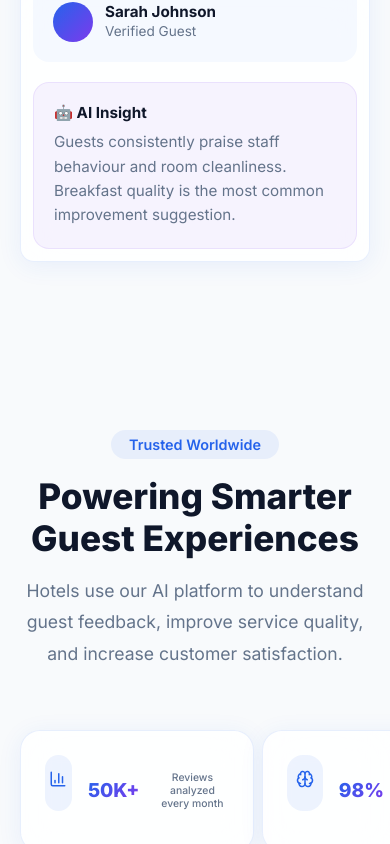
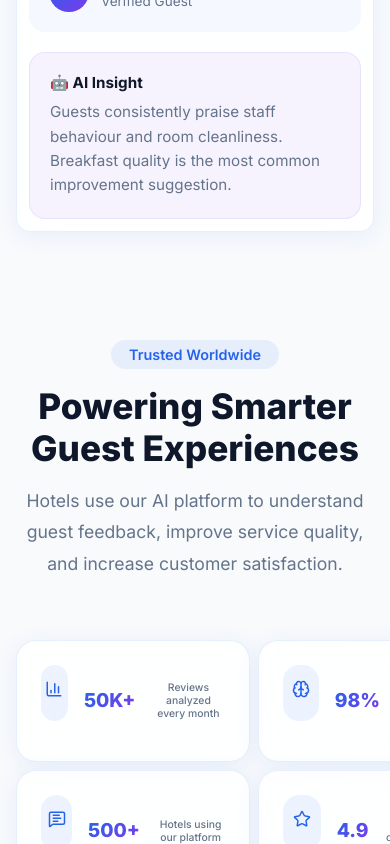
Before and after one commit to mnkshii/AI-Guest-Feedback, a React (Vite) app in the folder frontend/: page / in a window 390 px wide. Shown: the part 1311-2155 px from the top of the page. Built offline with nearby package versions, Linux system fonts and the light colour scheme.

Commit message:
organize styles and UI component structure

```diff
--- a/frontend/src/styles/home.css
+++ b/frontend/src/styles/home.css
@@ -688,6 +688,26 @@ html, body {
 }
 
 @media (max-width: 480px) {
+  /* === LAYOUT & SIZING FIXES (Cut off hatao) === */
+  .hero {
+    min-height: auto !important;
+    padding: 30px 16px 40px !important;
+  }
+
+  .stats, .features, .testimonials, .cta {
+    padding: 40px 16px 60px !important;
+  }
+
+  .home-page, .hero, .stats, .features, .testimonials, .cta {
+    overflow: visible !important;
+  }
+
+  .dashboard-card {
+    padding: 20px;
+    margin-bottom: 20px;
+  }
+
+  /* === TYPOGRAPHY & GRID (Aapke pehle wale styles) === */
   .hero-title {
     font-size: 2rem;
   }
@@ -744,9 +764,6 @@ html, body {
   .stat-card h2 {
     font-size: 2rem;
   }
-  .dashboard-card {
-    padding: 20px;
-  }
   .features-grid .feature-card {
     padding: 28px 20px;
   }
```
